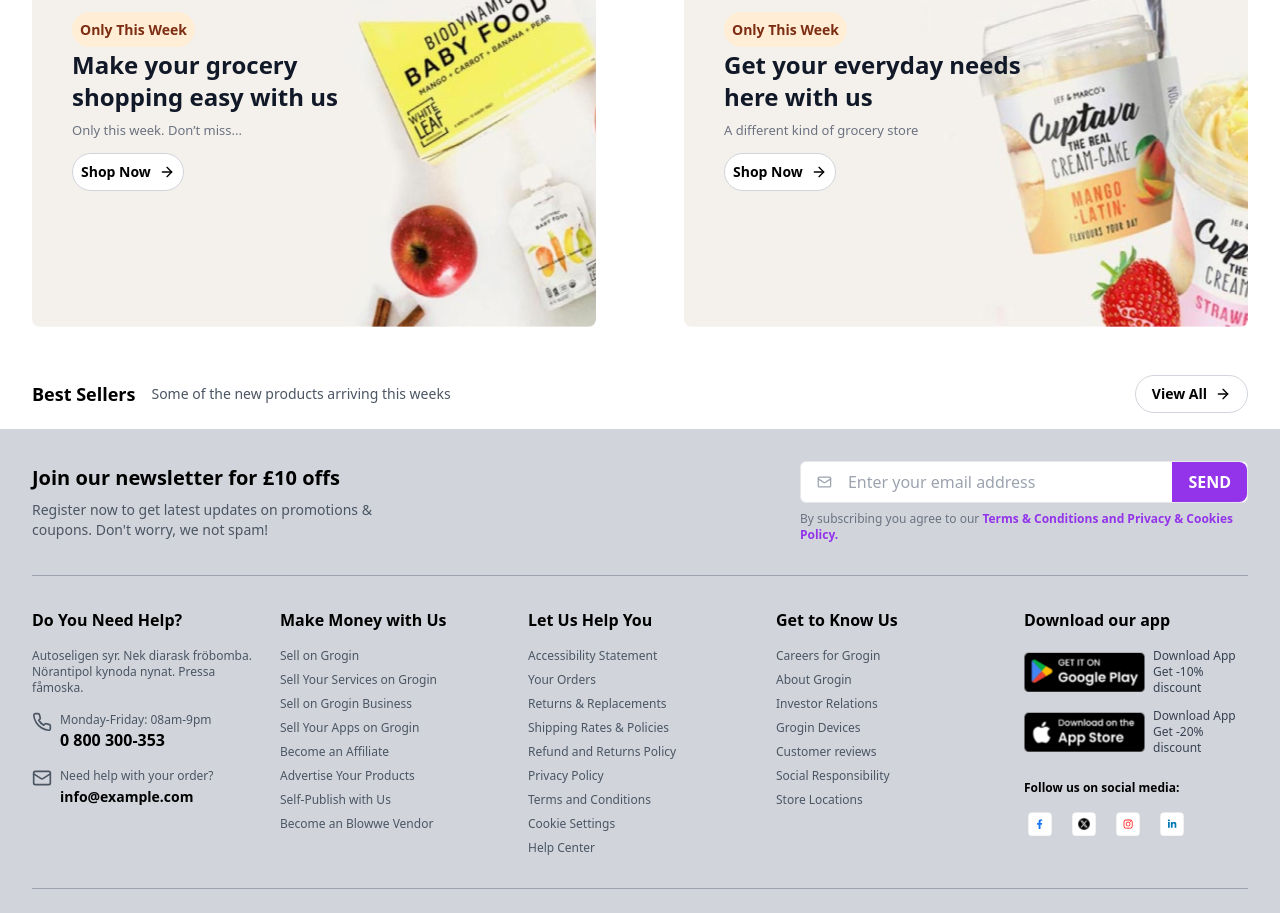
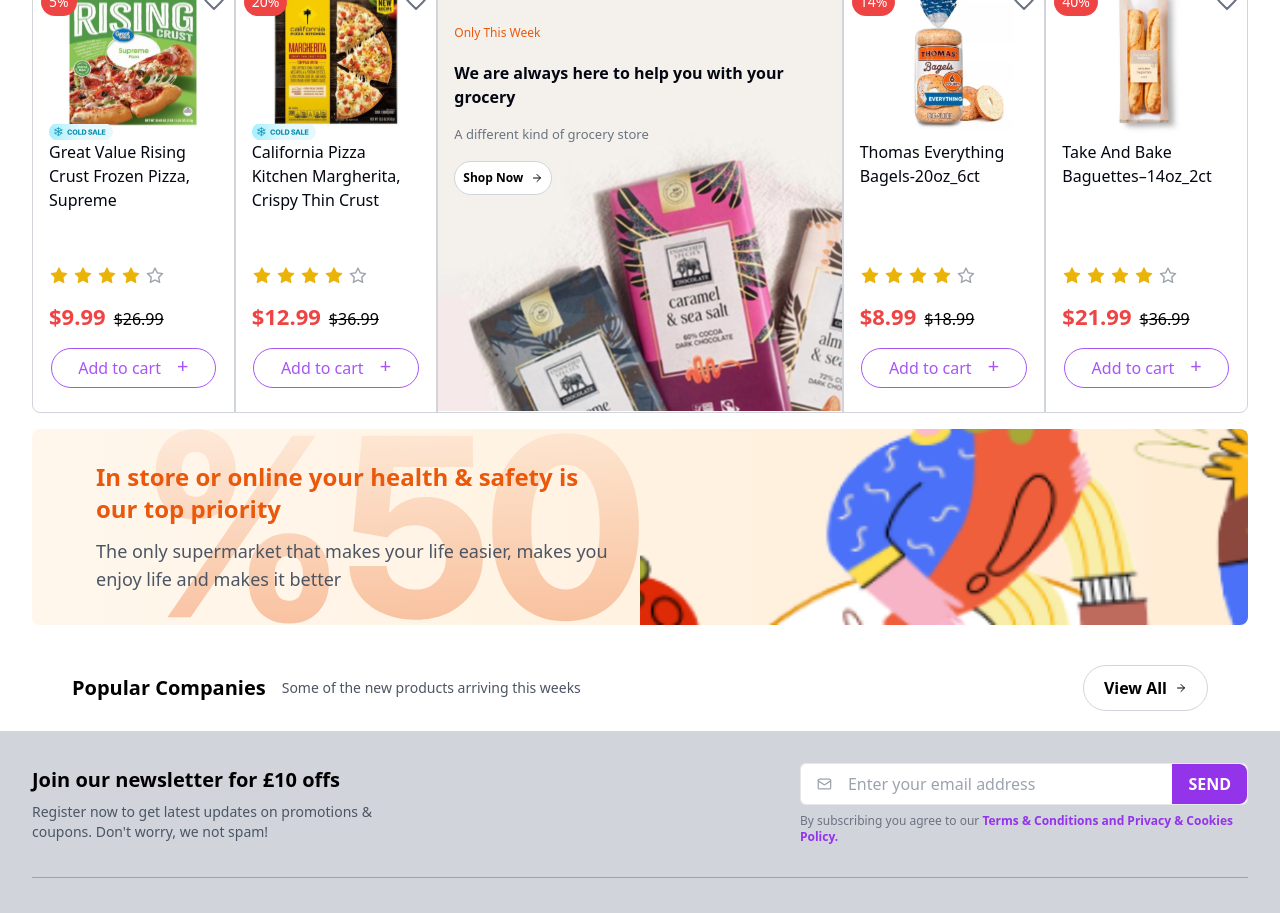
Before and after one commit to marconesdb/ecommerce, a React (Vite) app: page / in a window 1280 px wide. Shown: the part 3980-4893 px from the top of the page. Built offline with nearby package versions, Linux system fonts and the light colour scheme.

Commit message:
Realizado a responsividade do componente BannerPromo

```diff
--- a/src/App.tsx
+++ b/src/App.tsx
@@ -10,7 +10,7 @@
 import ProductGrid from './components/layout/ProductGrid'
 import BannerSection from './components/layout/BannerSection';
 import ProductCardBanner from './components/layout/ProductCardBanner';
-// import BannerPromo from './components/layout/BannerPromo';
+import BannerPromo from './components/layout/BannerPromo';
 
 const App: React.FC = () => {
   const [isDropdownOpen, setIsDropdownOpen] = useState(false);
@@ -34,9 +34,9 @@
       <ProductCards />
       <FeaturedProducts />
       <ProductGrid />
+      <BannerSection/>
       <ProductCardBanner />
-      <BannerSection/>
-      {/* <BannerPromo/> */}
+      <BannerPromo/>
       <Footer/>
     </div>
   );
--- a/src/components/layout/BannerPromo.tsx
+++ b/src/components/layout/BannerPromo.tsx
@@ -1,54 +1,93 @@
-import React from "react";
+import { ArrowRight } from 'lucide-react';
 import bannerPromo1 from '../../assets/images/desconto50.svg';
-import bannerPromo2 from '../../assets/images/promo.svg';
-import { ArrowRight } from 'lucide-react';
-const BannerPromo: React.FC = () => {
+import bannerPromo2 from '../../assets/images/promo.png';
+
+const BannerPromo = () => {
   return (
-    <div>
-      <div className="relative flex items-center justify-between bg-gradient-to-r from-orange-50 to-orange-100 p-6 rounded-lg">
-        {/* Texto */}
-        <div className="z-10">
-          <h2 className="text-orange-600 font-bold text-lg md:text-xl">
+    <div className="w-full px-2 xs:px-8 sm:px-8 md:px-8 lg:px-8 xl:px-8">
+      {/* Main Banner */}
+      <div className="relative flex flex-col xs:flex-col sm:flex-col md:flex-row lg:flex-row xl:flex-row
+                      items-center justify-between
+                      bg-gradient-to-r from-orange-50 to-orange-100
+                      p-3 xs:p-4 sm:p-5 md:p-5 lg:p-7 xl:p-8
+                      rounded-lg overflow-hidden">
+        {/* Text Content */}
+        <div className="z-10 w-full xs:w-full sm:w-full md:w-2/3 lg:w-1/2 xl:w-1/2
+                        mb-4 xs:mb-4 sm:mb-4 md:mb-0 lg:mb-0 xl:mb-0
+                        px-2 xs:px-3 sm:px-4 md:px-5 lg:px-6 xl:px-8">
+          <h2 className="text-orange-600 font-bold
+                         text-lg xs:text-xl sm:text-xl md:text-2xl lg:text-[22px] xl:text-[24px]
+                         leading-tight">
             In store or online your health & safety is our top priority
           </h2>
-          <p className="text-gray-600 mt-2">
+          <p className="text-gray-600
+                        mt-1 xs:mt-1 sm:mt-2 md:mt-2 lg:mt-2 xl:mt-3
+                        text-xs xs:text-sm sm:text-sm md:text-base lg:text-base xl:text-lg">
             The only supermarket that makes your life easier, makes you enjoy life
             and makes it better
           </p>
         </div>
-        {/* Contêiner das imagens */}
-        <div className="absolute inset-0 flex justify-end pointer-events-none">
-          {/* Imagem 1 */}
+
+        {/* Images Container */}
+        <div className="absolute inset-0 flex justify-end pointer-events-none
+                        opacity-30 xs:opacity-40 sm:opacity-50 md:opacity-75 lg:opacity-100 xl:opacity-100">
+          {/* Image 1 */}
           <div
-            className="flex-1 bg-contain bg-no-repeat bg-right"
+            className="hidden md:block flex-1 bg-contain bg-no-repeat
+                       bg-right xs:bg-right sm:bg-right md:bg-right lg:bg-right xl:bg-right"
             style={{
               backgroundImage: `url(${bannerPromo1})`,
             }}
           ></div>
-          {/* Imagem 2 */}
+          {/* Image 2 */}
           <div
-            className="flex-1 overflow-hidden "
+            className="flex-1 overflow-hidden"
             style={{
-              clipPath: 'circle(100% at center)', // Ajuste o valor e a forma para a área desejada
+              clipPath: 'circle(100% at center)',
               backgroundImage: `url(${bannerPromo2})`,
               backgroundPosition: 'top',
-              backgroundSize: 'cover', // Use 'cover' ou 'contain' conforme necessário
+              backgroundSize: 'cover',
               backgroundRepeat: 'no-repeat',
             }}
-          >
-          </div>
+          ></div>
+        </div>
+      </div>
+
+      {/* Bottom Section */}
+      <div className="flex flex-col xs:flex-col sm:flex-col md:flex-row lg:flex-row xl:flex-row
+                      items-start xs:items-start sm:items-start md:items-center lg:items-center xl:items-center
+                      justify-between
+                      px-2 xs:px-3 sm:px-4 md:px-6 lg:px-8 xl:px-10
+                      py-3 xs:py-3 sm:py-4 md:py-4 lg:py-4 xl:py-5
+                      mt-3 xs:mt-3 sm:mt-4 md:mt-4 lg:mt-4 xl:mt-5
+                      space-y-3 xs:space-y-3 sm:space-y-3 md:space-y-0 lg:space-y-0 xl:space-y-0">
+        {/* Left Content */}
+        <div className="flex flex-col xs:flex-col sm:flex-col md:flex-row lg:flex-row xl:flex-row
+                        items-start xs:items-start sm:items-start md:items-center lg:items-center xl:items-center
+                        gap-1 xs:gap-2 sm:gap-2 md:gap-3 lg:gap-4 xl:gap-4
+                        w-full xs:w-full sm:w-full md:w-auto lg:w-auto xl:w-auto">
+          <h2 className="text-sm xs:text-base sm:text-lg md:text-lg lg:text-[18px] xl:text-[20px]
+                         font-bold">
+            Popular Companies
+          </h2>
+          <p className="text-gray-600
+                        text-xs xs:text-xs sm:text-sm md:text-sm lg:text-[13px] xl:text-[14px]">
+            Some of the new products arriving this weeks
+          </p>
         </div>
 
-      </div>
-      <div className="flex flex-col md:flex-row items-start md:items-center justify-between px-8 py-4">
-        <div className="flex flex-col md:flex-row items-start md:items-center gap-4 mb-4 md:mb-0">
-          <h2 className="text-[18px] font-bold">Popular Companies</h2>
-          <p className="text-gray-600 text-sm text-[13px]">
-          Some of the new products arriving this weeks
-          </p>
-        </div>
-        <button className="flex items-center gap-2 text-sm font-bold hover:bg-purple-600 border border-gray-300  hover:text-white rounded-full px-4 py-2">
-          View All <ArrowRight className="w-4 h-4" />
+        {/* Button */}
+        <button className="flex items-center gap-2
+                          text-xs xs:text-sm sm:text-sm md:text-sm lg:text-sm xl:text-base
+                          font-bold hover:bg-purple-600
+                          border border-gray-300 hover:text-white
+                          rounded-full
+                          px-3 xs:px-3 sm:px-4 md:px-4 lg:px-4 xl:px-5
+                          py-1.5 xs:py-2 sm:py-2 md:py-2 lg:py-2 xl:py-2.5
+                          w-full xs:w-full sm:w-full md:w-auto lg:w-auto xl:w-auto
+                          justify-center xs:justify-center sm:justify-center md:justify-start lg:justify-start xl:justify-start
+                          transition-colors duration-300">
+          View All <ArrowRight className="w-3 h-3 xs:w-4 xs:h-4" />
         </button>
       </div>
     </div>
```
Also changed, not shown: src/assets/images/promo.png (added).
